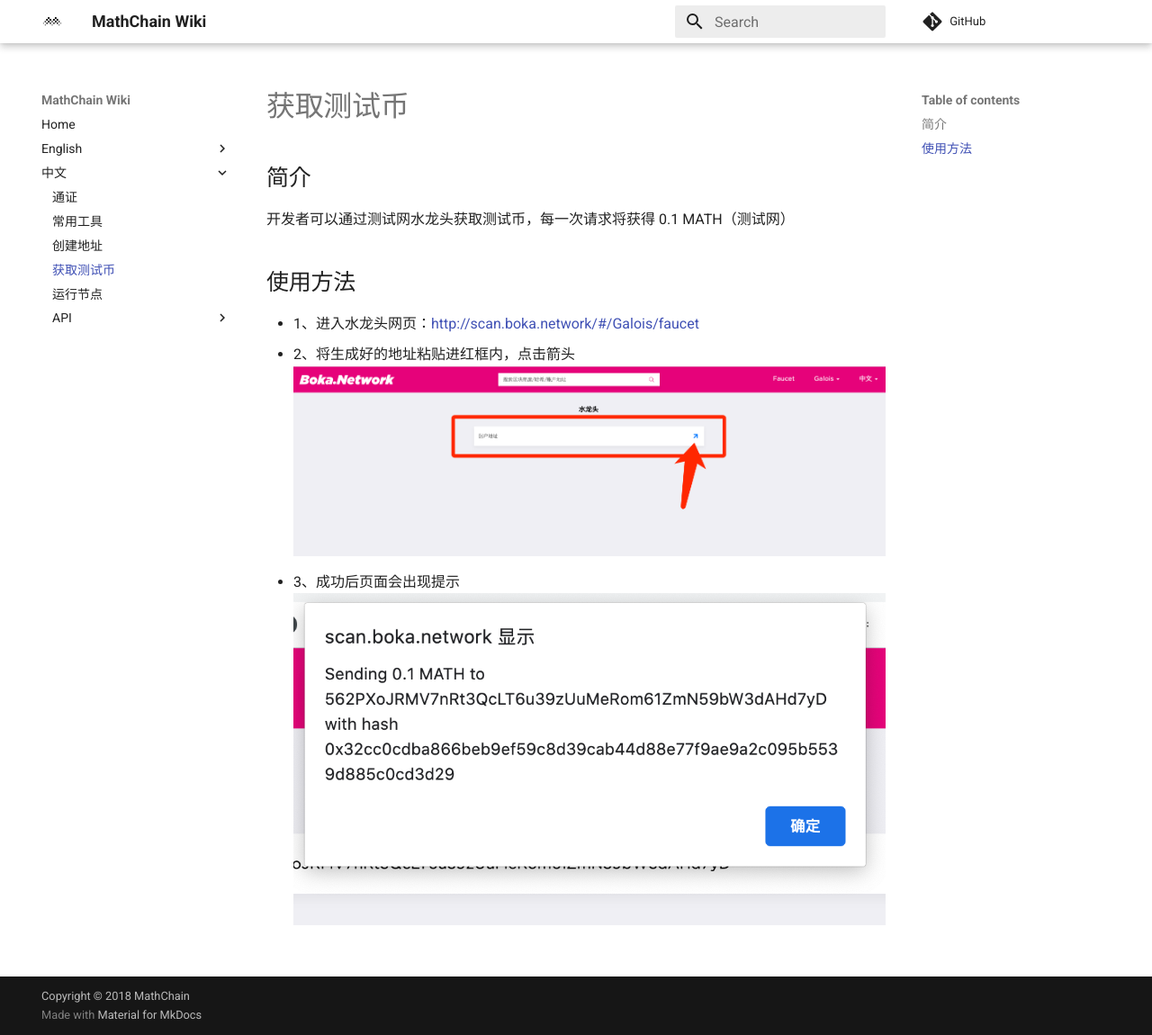
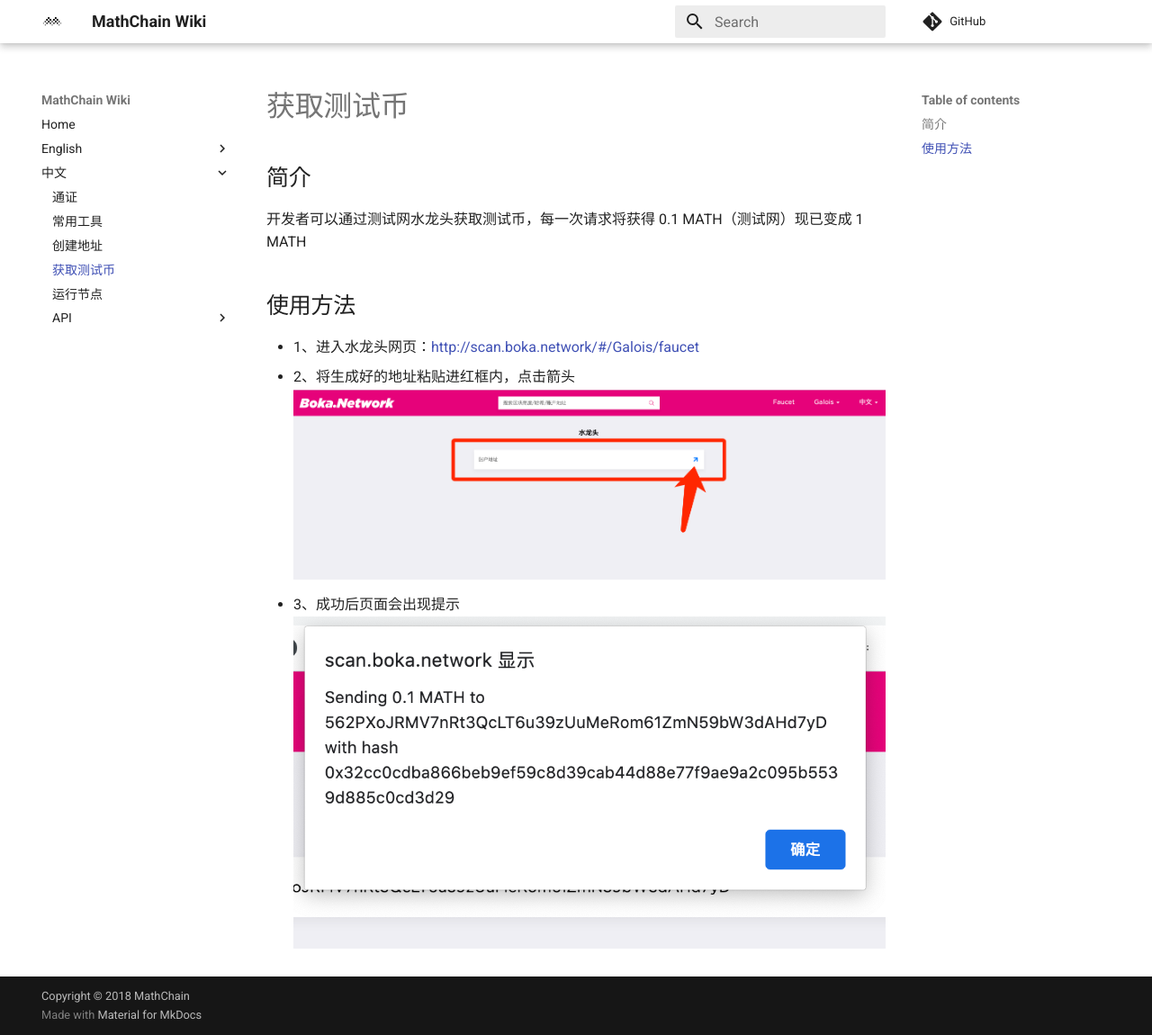
Before and after one commit to mathwallet/docs.mathchain.org, an MkDocs documentation site: the page built from docs/cn/tut_testnet_faucet.md, in a window 1280 px wide and 1150 px high. Shown: the whole window at 90% size. Built offline with MkDocs 1.6.1 and Material for MkDocs 9.7.7, drawn with Linux system fonts in a browser that asks for light colours; comment, search, counter and statistics services are not loaded.

Commit message:
Update tut_testnet_faucet.md

```diff
--- a/docs/cn/tut_testnet_faucet.md
+++ b/docs/cn/tut_testnet_faucet.md
@@ -1,5 +1,5 @@
 ## 简介
-开发者可以通过测试网水龙头获取测试币，每一次请求将获得 0.1 MATH（测试网）
+开发者可以通过测试网水龙头获取测试币，每一次请求将获得 0.1 MATH（测试网）现已变成 1 MATH
 
 ## 使用方法
 
```
